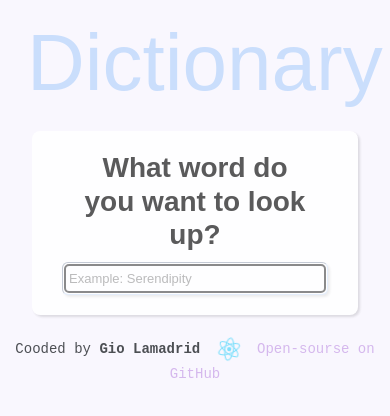
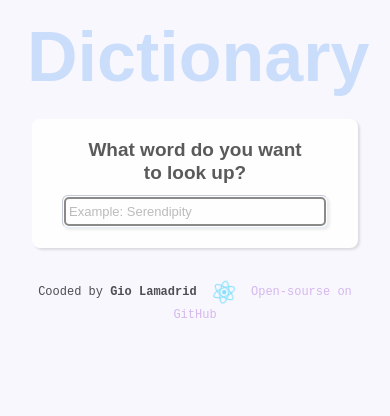
Before and after one commit to digitaleAffen/dictionary, a React (Create React App) app: page / in a window 390 px wide. Shown: the top 416 px of the page. Built offline with nearby package versions, Linux system fonts and the light colour scheme; no server answers.

Commit message:
Setup Responsive features

```diff
--- a/src/App.css
+++ b/src/App.css
@@ -1,8 +1,9 @@
-.App h1 {
+h1 {
   color: #cadefc;
   font-size: 80px;
   margin: 15px;
   text-align: center;
+  font-weight: bold;
 }
 
 form {
@@ -44,3 +45,14 @@ a:hover {
   text-decoration-line: underline;
   color: #b780e3;
 }
+
+@media (max-width: 768px) {
+  h1 {
+    font-size: 70px;
+  }
+
+  footer {
+    font-size: 12px;
+    padding: 10px;
+  }
+}
--- a/src/Dictionary.css
+++ b/src/Dictionary.css
@@ -30,3 +30,9 @@
 .searchBar:focus-visible {
   opacity: 0.6;
 }
+
+@media (max-width: 768px) {
+  .Dictionary h1 {
+    font-size: 19px;
+  }
+}
--- a/src/Meaning.css
+++ b/src/Meaning.css
@@ -10,4 +10,5 @@ h3 {
 .synonyms {
   text-align: center;
   margin: 15px 0 0 0;
+  padding: 0;
 }
--- a/src/Photos.js
+++ b/src/Photos.js
@@ -8,7 +8,7 @@ export default function Photos(props) {
         <div className="row">
           {props.photos.map(function (photo, index) {
             return (
-              <div className="col-4">
+              <div className="col-md-4">
                 <a href={photo.url} target="_blank" rel="noreferrer">
                   <img
                     src={photo.src.landscape}
--- a/src/Synonyms.css
+++ b/src/Synonyms.css
@@ -6,5 +6,5 @@
 li {
   font-size: 13px;
   display: inline-block;
-  padding-right: 15px;
+  padding: 0px 10px;
 }
```
